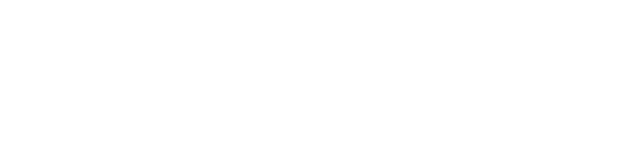
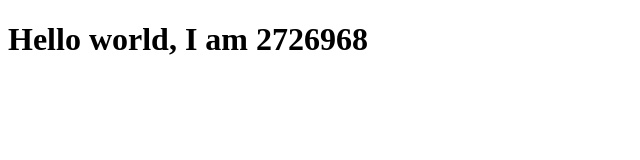
Before and after one commit to R3H123/SDLab1, a plain HTML site: page index.html in a window 1280 px wide. Shown: the whole page, without its empty margins (0-640 px from the left). Drawn offline with Linux system fonts and the light colour scheme.

Commit message:
feat: Initial commit with student files.

```diff
--- a/index.html
+++ b/index.html
@@ -6,6 +6,6 @@
     <title>About Me</title>
 </head>
 <body>
-
+    <h1>Hello world, I am 2726968</h1>
 </body>
 </html>
```
Also changed, not shown: student-info.txt, 1 other file.
